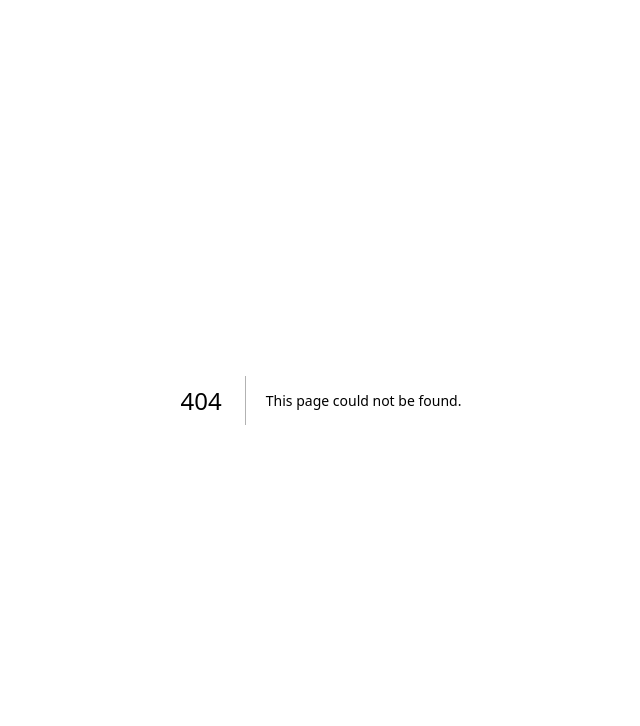
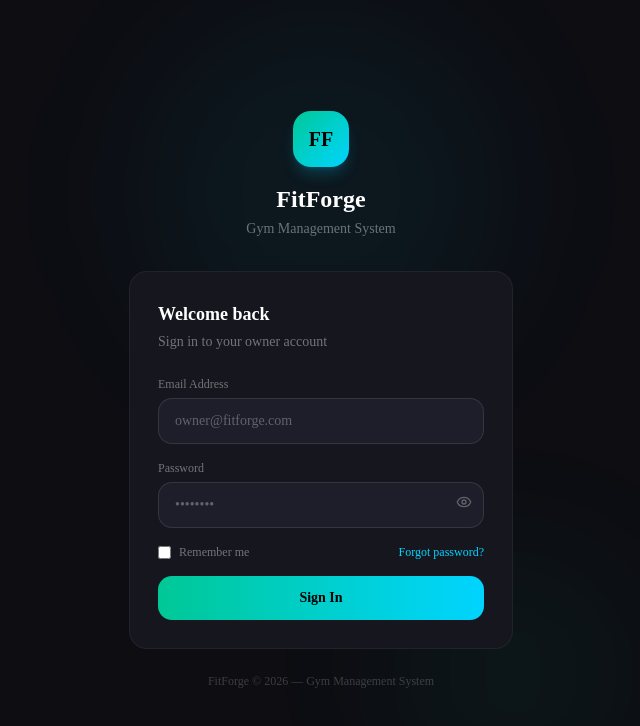
Before and after one commit to Punujalokith/fitforge, a Next.js app in the folder web/: page /login in a window 1280 px wide. Before the commit this address had no page. Shown: the top 726 px of the page, without its empty margins (319-959 px from the left). Built offline with nearby package versions, Linux system fonts and the light colour scheme.

Commit message:
feat: admin login page with Firebase Auth email/password

```diff
--- /dev/null
+++ b/web/app/login/page.tsx
@@ -0,0 +1,113 @@
+"use client";
+import { useState } from "react";
+import { useRouter } from "next/navigation";
+import { Eye, EyeOff } from "lucide-react";
+import { signInWithEmailAndPassword } from "firebase/auth";
+import { auth } from "@/lib/firebase";
+
+export default function LoginPage() {
+  const router = useRouter();
+  const [showPass, setShowPass] = useState(false);
+  const [email, setEmail] = useState("");
+  const [password, setPassword] = useState("");
+  const [loading, setLoading] = useState(false);
+  const [error, setError] = useState("");
+
+  const handleLogin = async () => {
+    if (!email || !password) {
+      setError("Please enter email and password");
+      return;
+    }
+    setLoading(true);
+    setError("");
+    try {
+      await signInWithEmailAndPassword(auth, email, password);
+      router.push("/dashboard");
+    } catch (err: any) {
+      setError("Invalid email or password. Please try again.");
+    } finally {
+      setLoading(false);
+    }
+  };
+
+  return (
+    <div className="min-h-screen bg-[#0D0D12] flex items-center justify-center p-4">
+      <div className="absolute top-0 left-1/2 -translate-x-1/2 w-96 h-96 bg-[#00D4FF]/5 rounded-full blur-3xl pointer-events-none" />
+      <div className="absolute bottom-0 right-1/4 w-64 h-64 bg-[#00C896]/5 rounded-full blur-3xl pointer-events-none" />
+
+      <div className="w-full max-w-sm relative z-10">
+        {/* Logo */}
+        <div className="flex flex-col items-center mb-8">
+          <div className="w-14 h-14 rounded-2xl bg-gradient-to-br from-[#00C896] to-[#00D4FF] flex items-center justify-center mb-4 shadow-lg shadow-[#00D4FF]/20">
+            <span className="text-black font-black text-xl">FF</span>
+          </div>
+          <h1 className="text-white font-bold text-2xl">FitForge</h1>
+          <p className="text-white/40 text-sm mt-1">Gym Management System</p>
+        </div>
+
+        {/* Card */}
+        <div className="bg-[#16161f] border border-white/5 rounded-2xl p-7">
+          <h2 className="text-white font-bold text-lg mb-1">Welcome back</h2>
+          <p className="text-white/40 text-sm mb-6">Sign in to your owner account</p>
+
+          {error && (
+            <div className="bg-red-500/10 border border-red-500/20 text-red-400 text-sm rounded-xl px-4 py-3 mb-4">
+              {error}
+            </div>
+          )}
+
+          <div className="space-y-4">
+            <div>
+              <label className="text-white/40 text-xs mb-1.5 block">Email Address</label>
+              <input
+                type="email"
+                value={email}
+                onChange={(e) => setEmail(e.target.value)}
+                onKeyDown={(e) => e.key === "Enter" && handleLogin()}
+                placeholder="owner@fitforge.com"
+                className="w-full bg-[#1e1e2a] border border-white/10 rounded-xl px-4 py-3 text-white text-sm placeholder:text-white/30 outline-none focus:border-[#00D4FF]/50 transition-all"
+              />
+            </div>
+
+            <div>
+              <label className="text-white/40 text-xs mb-1.5 block">Password</label>
+              <div className="relative">
+                <input
+                  type={showPass ? "text" : "password"}
+                  value={password}
+                  onChange={(e) => setPassword(e.target.value)}
+                  onKeyDown={(e) => e.key === "Enter" && handleLogin()}
+                  placeholder="••••••••"
+                  className="w-full bg-[#1e1e2a] border border-white/10 rounded-xl px-4 py-3 text-white text-sm placeholder:text-white/30 outline-none focus:border-[#00D4FF]/50 transition-all pr-10"
+                />
+                <button onClick={() => setShowPass(!showPass)} className="absolute right-3 top-3 text-white/30 hover:text-white/60 transition-all">
+                  {showPass ? <EyeOff className="w-4 h-4" /> : <Eye className="w-4 h-4" />}
+                </button>
+              </div>
+            </div>
+
+            <div className="flex items-center justify-between">
+              <label className="flex items-center gap-2 cursor-pointer">
+                <input type="checkbox" className="accent-[#00D4FF]" />
+                <span className="text-white/40 text-xs">Remember me</span>
+              </label>
+              <button className="text-[#00D4FF] text-xs hover:underline">Forgot password?</button>
+            </div>
+
+            <button
+              onClick={handleLogin}
+              disabled={loading}
+              className="w-full py-3 rounded-xl bg-gradient-to-r from-[#00C896] to-[#00D4FF] text-black font-bold text-sm hover:opacity-90 transition-all disabled:opacity-60"
+            >
+              {loading ? "Signing in..." : "Sign In"}
+            </button>
+          </div>
+        </div>
+
+        <p className="text-center text-white/20 text-xs mt-6">
+          FitForge © 2026 — Gym Management System
+        </p>
+      </div>
+    </div>
+  );
+}
```
